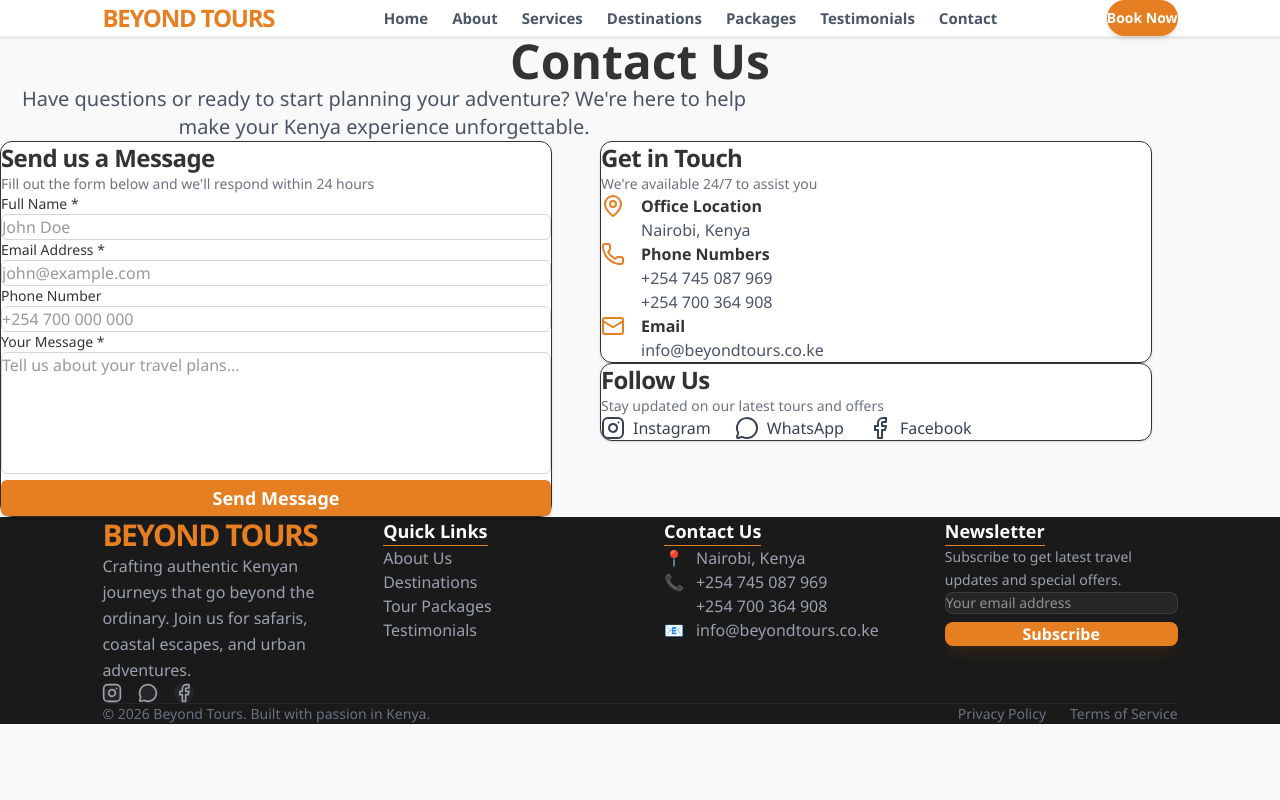
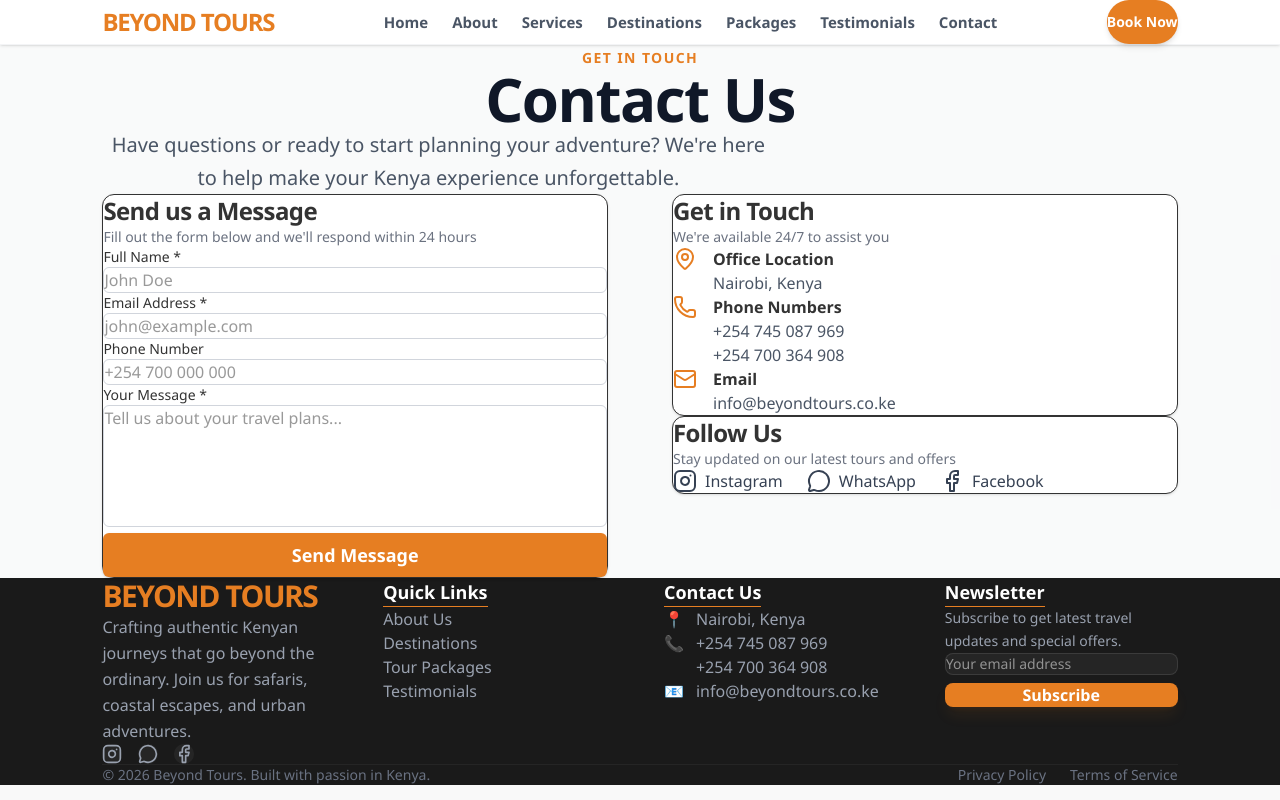
Before and after one commit to swayhensley/beyond-tours, a Next.js app: page /contact in a window 1280 px wide. Built offline with nearby package versions, Linux system fonts and the light colour scheme.

Commit message:
feat: implement core home page sections, contact page, and reusable button component with global styling.

```diff
--- a/src/app/contact/page.tsx
+++ b/src/app/contact/page.tsx
@@ -30,16 +30,20 @@ export default function ContactPage() {
   }
 
   return (
-    <div className="py-20 px-[8%]">
-      <h1 className="text-5xl font-bold text-center mb-6">
+    <div className="py-24 md:py-32 bg-gray-50/30">
+      <div className="container-custom">
+        <div className="text-center mb-16 space-y-4">
+          <span className="text-[#e67e22] font-bold tracking-widest uppercase text-sm">Get In Touch</span>
+          <h1 className="text-4xl md:text-6xl font-black text-gray-900 tracking-tight">
             Contact Us
           </h1>
-      <p className="text-xl text-center text-gray-600 mb-16 max-w-3xl mx-auto">
+          <p className="text-xl text-gray-600 max-w-2xl mx-auto leading-relaxed">
             Have questions or ready to start planning your adventure?
             We're here to help make your Kenya experience unforgettable.
           </p>
+        </div>
 
-      <div className="grid grid-cols-1 lg:grid-cols-2 gap-12 max-w-6xl mx-auto">
+        <div className="grid grid-cols-1 lg:grid-cols-2 gap-16 max-w-6xl mx-auto">
           {/* Contact Form */}
         <Card>
           <CardHeader>
@@ -193,5 +197,6 @@ export default function ContactPage() {
         </div>
       </div>
       </div>
+    </div>
   )
 }
--- a/src/app/globals.css
+++ b/src/app/globals.css
@@ -37,9 +37,9 @@ html {
   --radius: 0.75rem;
 
   /* Custom Container */
-  --container-max-width: 1280px;
-  --section-spacing: 6rem;
-  --section-spacing-mobile: 4rem;
+  --container-max-width: 1400px;
+  --section-spacing: 8rem;
+  --section-spacing-mobile: 6rem;
 }
 
 @theme inline {
--- a/src/components/home/AboutUs.tsx
+++ b/src/components/home/AboutUs.tsx
@@ -3,7 +3,7 @@ import { Button } from "@/components/ui/button"
 
 export default function AboutUs() {
   return (
-    <section id="about-us" className="py-24 md:py-32 bg-gray-50/50">
+    <section id="about-us" className="py-28 md:py-40 bg-gray-50/50">
       <div className="container-custom flex flex-col lg:flex-row items-center gap-16 lg:gap-24">
         {/* Image side */}
         <div className="w-full lg:w-1/2 relative group">
--- a/src/components/home/DestinationsSection.tsx
+++ b/src/components/home/DestinationsSection.tsx
@@ -25,7 +25,7 @@ const destinations = [
 
 export default function DestinationsSection() {
   return (
-    <section id="destinations" className="py-24 md:py-32 bg-gray-50/30">
+    <section id="destinations" className="py-28 md:py-40 bg-gray-50/30 border-y border-gray-100">
       <div className="container-custom">
         <div className="text-center mb-16 space-y-4">
           <span className="text-[#e67e22] font-bold tracking-widest uppercase text-sm">Destinations</span>
--- a/src/components/home/FeaturedPackages.tsx
+++ b/src/components/home/FeaturedPackages.tsx
@@ -32,7 +32,7 @@ const featuredPackages = [
 
 export default function FeaturedPackages() {
   return (
-    <section id="packages" className="py-24 md:py-32 bg-white relative">
+    <section id="packages" className="py-28 md:py-40 bg-white relative">
       <div className="container-custom">
         <div className="flex flex-col md:flex-row justify-between items-end mb-16 gap-8">
           <div className="space-y-4">
--- a/src/components/home/Hero.tsx
+++ b/src/components/home/Hero.tsx
@@ -11,26 +11,26 @@ export default function Hero() {
     >
       <div className="z-10 px-6 max-w-4xl animate-in fade-in zoom-in duration-1000">
         <h1 className="text-4xl sm:text-5xl md:text-7xl font-extrabold mb-4 tracking-tight">
-          Kenya, Beyond <span className="text-[#e67e22]">the Horizon</span>
+          Kenya, Beyond the Horizon
         </h1>
         <p className="text-lg sm:text-xl md:text-2xl mb-10 text-gray-100 max-w-2xl mx-auto leading-relaxed">
           Authentic Safaris. Coastal Escapes. Urban Adventures.
           Discover the magic of East Africa with local experts.
         </p>
-        <div className="flex flex-col sm:flex-row gap-4 justify-center items-center">
+        <div className="flex flex-col sm:flex-row gap-6 justify-center items-center">
           <Link href="/destinations" className="w-full sm:w-auto">
             <Button
-              size="lg"
-              className="w-full bg-[#e67e22] hover:bg-[#d67219] text-white font-bold px-10 py-7 text-lg rounded-full shadow-lg hover:shadow-[#e67e22]/20 transition-all hover:-translate-y-1"
+              size="xl"
+              className="w-full bg-[#e67e22] hover:bg-[#d67219] text-white font-bold rounded-full shadow-lg hover:shadow-[#e67e22]/20 transition-all hover:-translate-y-1"
             >
               Explore Destinations
             </Button>
           </Link>
           <Link href="/contact" className="w-full sm:w-auto">
             <Button
-              size="lg"
+              size="xl"
               variant="secondary"
-              className="w-full bg-white/10 backdrop-blur-md text-white border-2 border-white/20 hover:bg-white/20 font-bold px-10 py-7 text-lg rounded-full transition-all hover:-translate-y-1"
+              className="w-full bg-white/10 backdrop-blur-md text-white border-2 border-white/20 hover:bg-white/20 font-bold rounded-full transition-all hover:-translate-y-1"
             >
               Custom Trip
             </Button>
--- a/src/components/home/WhyChooseUs.tsx
+++ b/src/components/home/WhyChooseUs.tsx
@@ -25,7 +25,7 @@ const benefits = [
 
 export default function WhyChooseUs() {
   return (
-    <section id="why-choose-us" className="py-24 md:py-32 bg-white relative overflow-hidden">
+    <section id="why-choose-us" className="py-28 md:py-40 bg-white relative overflow-hidden">
       <div className="absolute top-0 left-0 w-full h-1 bg-gradient-to-r from-transparent via-orange-100 to-transparent" />
       <div className="container-custom">
         <div className="text-center mb-20 space-y-4">
--- a/src/components/ui/button.tsx
+++ b/src/components/ui/button.tsx
@@ -21,9 +21,10 @@ const buttonVariants = cva(
         link: "text-primary underline-offset-4 hover:underline",
       },
       size: {
-        default: "h-9 px-4 py-2",
-        sm: "h-8 rounded-md px-3 text-xs",
-        lg: "h-10 rounded-md px-8",
+        default: "h-11 px-6 py-2",
+        sm: "h-9 rounded-md px-3 text-xs",
+        lg: "h-auto px-10 py-4",
+        xl: "h-auto px-12 py-6 text-lg",
         icon: "h-9 w-9",
       },
     },
```
Lines whose indentation alone changed are shown as unchanged.
